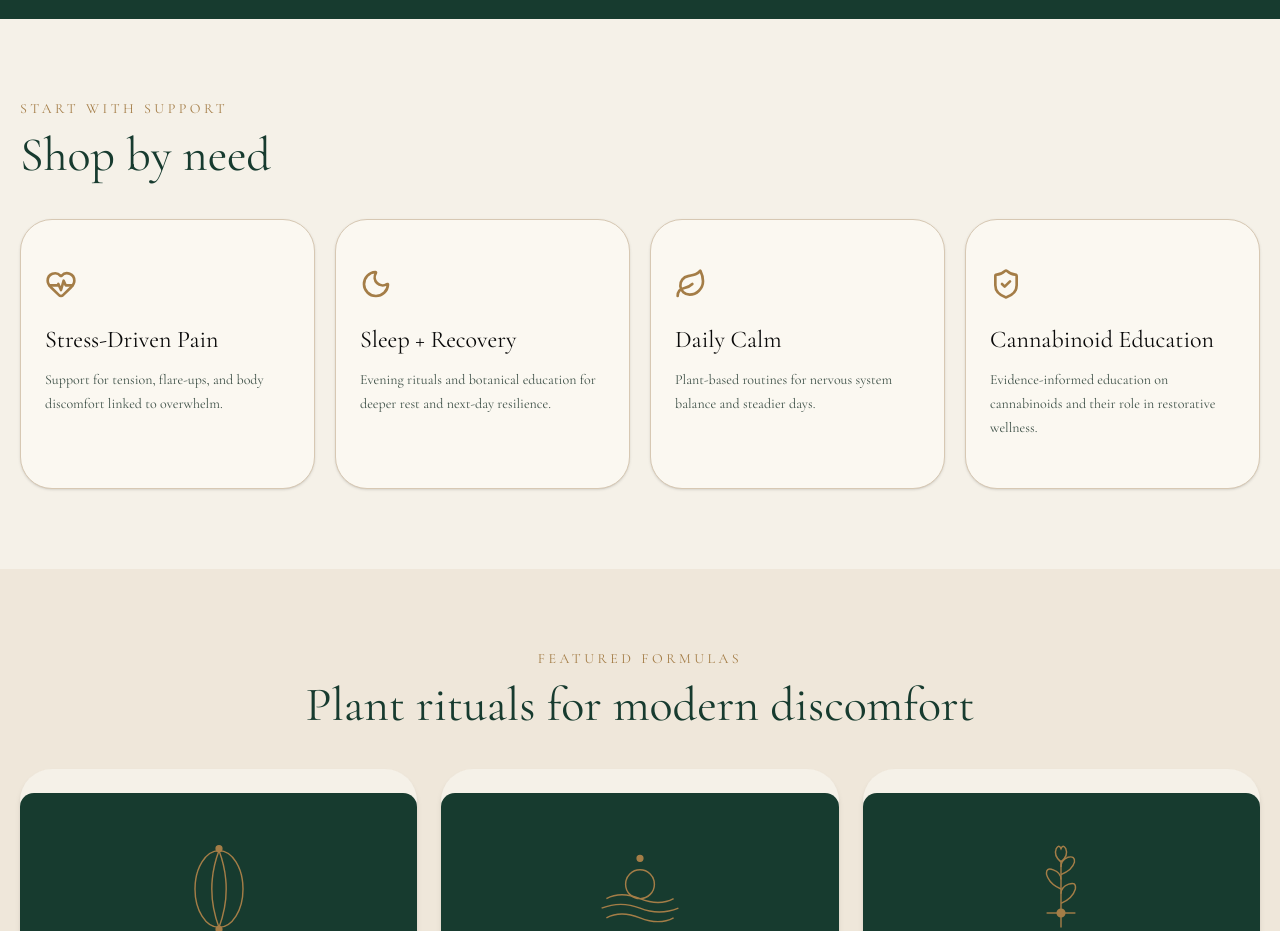
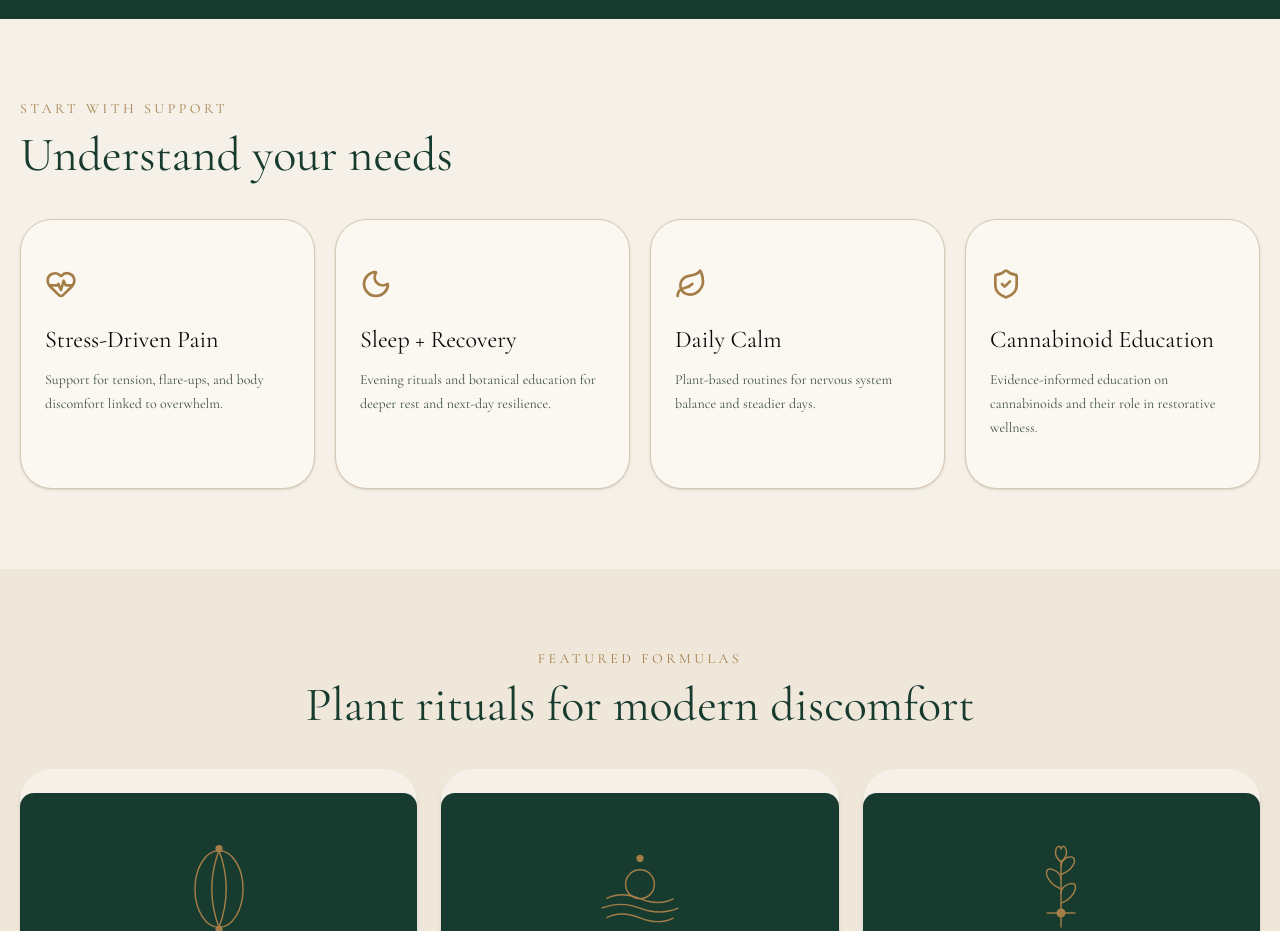
Before and after one commit to Tohisane/tohisanenextjs, a Next.js app: page / in a window 1280 px wide. Shown: the part 900-1831 px from the top of the page. Built offline with nearby package versions, Linux system fonts and the light colour scheme.

Commit message:
feat: update header text from "Shop by need" to "Understand your needs"
Co-authored-by: Tohisane <314298330+Tohisane@users.noreply.github.com>

```diff
--- a/app/page.tsx
+++ b/app/page.tsx
@@ -232,7 +232,7 @@ export default function TohisaneWebsite() {
             <p className="text-sm uppercase tracking-[0.25em] text-[#A47D47]">
               Start with support
             </p>
-            <h2 className="mt-3 font-serif text-4xl md:text-5xl">Shop by need</h2>
+            <h2 className="mt-3 font-serif text-4xl md:text-5xl">Understand your needs</h2>
           </div>
           <div className="grid gap-5 md:grid-cols-4">
             {categories.map(({ title, desc, icon: Icon }) => (
```
